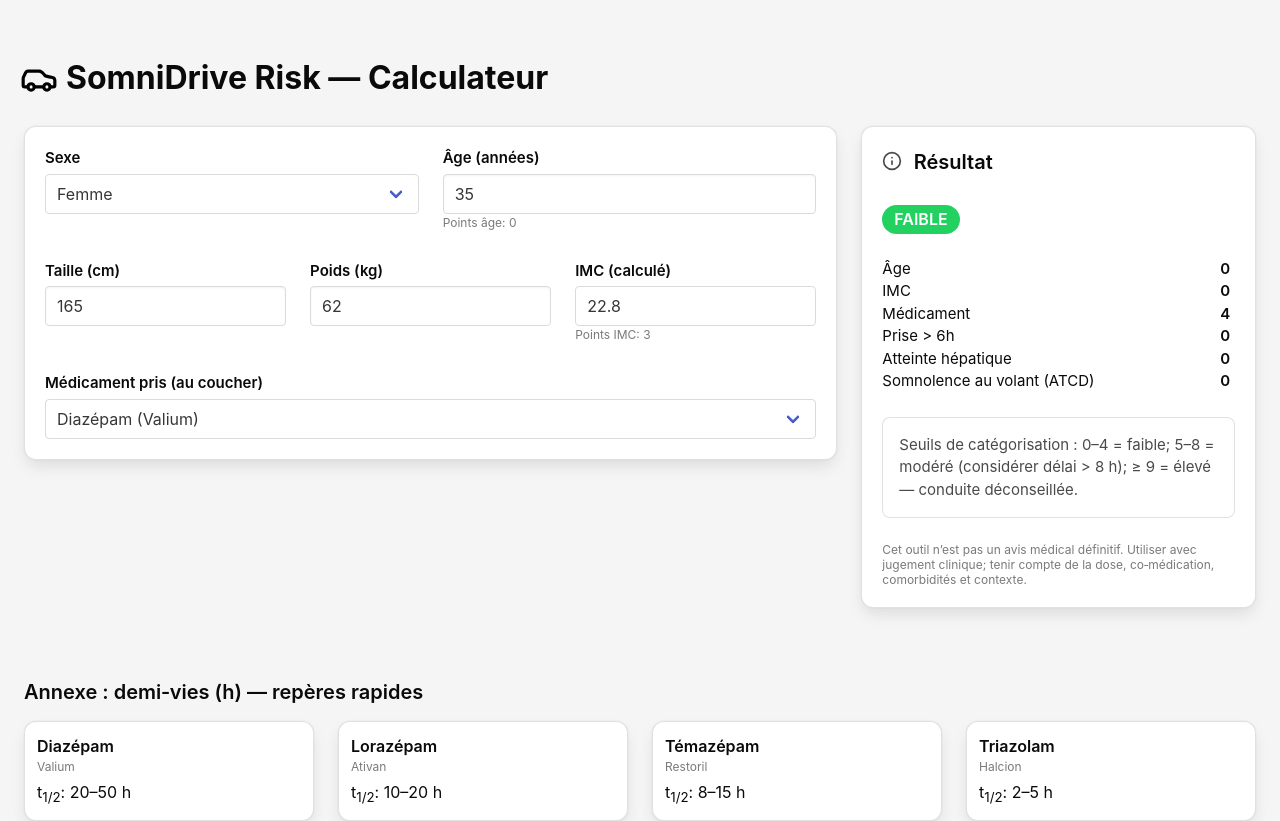
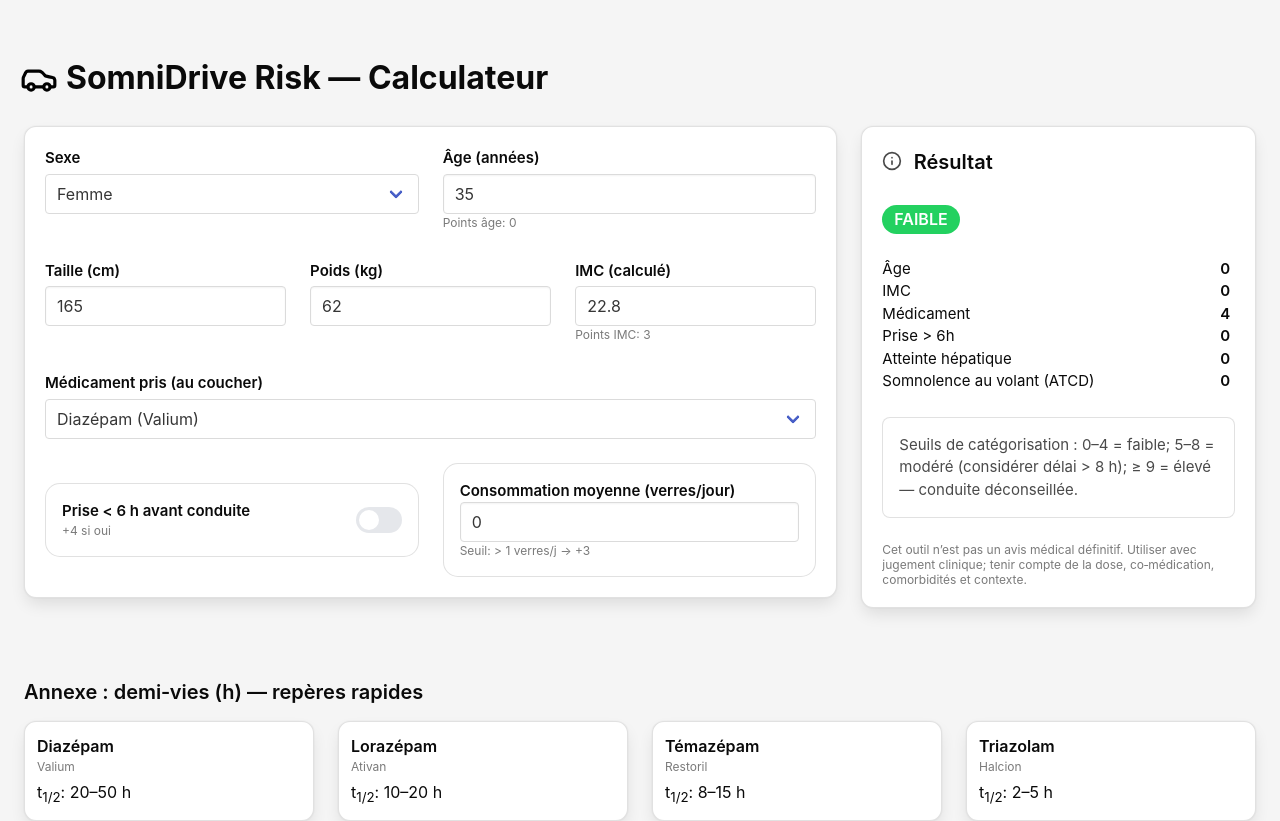
Before and after one commit to samyiss/SomniDrive, a React (Create React App) app: page / in a window 1280 px wide. Shown: the top 821 px of the page. Built offline with nearby package versions, Linux system fonts and the light colour scheme.

Commit message:
main menu part 2 start
TODO: FIX COLUMNS HEIGHT

```diff
--- a/src/App.css
+++ b/src/App.css
@@ -42,6 +42,11 @@
   padding-right: 7rem;
 }
 
+.padding-x-8 {
+  padding: 7rem;
+}
+
+
 .subtle-border {
   border: 1px solid rgba(168, 168, 168, 0.35); /* Bulma grey */
   background: white;
@@ -56,6 +61,12 @@
   padding: 1rem;
 }
 
+.subtle-border-cm {
+  border: 1px solid rgba(168, 168, 168, 0.35); /* Bulma grey */
+  background: white;
+  border-radius: 15px;              /* smooth corners */
+  padding: 1rem;
+}
 
 .result {
   border-radius: 90px;
@@ -118,3 +129,49 @@
   outline: none;
   cursor: pointer;
 }
+
+.switch {
+  position: relative;
+  display: inline-block;
+  width: 46px;
+  height: 26px;
+}
+
+/* Hide default checkbox */
+.switch input {
+  opacity: 0;
+  width: 0;
+  height: 0;
+}
+
+/* Track */
+.slide {
+  position: absolute;
+  cursor: pointer;
+  inset: 0;
+  background-color: #e5e7eb; /* light gray */
+  border-radius: 999px;
+  transition: background-color 0.3s;
+}
+
+/* Knob */
+.slide::before {
+  content: "";
+  position: absolute;
+  height: 20px;
+  width: 20px;
+  left: 3px;
+  top: 3px;
+  background-color: white;
+  border-radius: 50%;
+  transition: transform 0.3s;
+}
+
+/* Checked state */
+.switch input:checked + .slide {
+  background-color: #000000; /* green */
+}
+
+.switch input:checked + .slide::before {
+  transform: translateX(20px);
+}
--- a/src/HomePage.jsx
+++ b/src/HomePage.jsx
@@ -12,11 +12,41 @@ export function HomePage() {
         { color: "#ff1700", result: "ÉLEVÉ" }
     ]
 
+    const [isOn, setIsOn] = useState(false);
+    useEffect(() => {
+        console.log(isOn);
+    }, [isOn]);
     const [getDrop, setDrop] = useState(false);
 
     const options = ["Femme", "Homme"];
     const [open, setOpen] = useState(false);
     const [value, setValue] = useState("Femme");
+
+    const [pointAge, setPointAge] = useState(0);
+    const [pointIMC, setPointIMC] = useState(0);
+    const [pointMedicament, setPointMedicament] = useState(0);
+    const [pointPrise, setPointPrise] = useState(0);
+    const [pointHepatique, setPointHepatique] = useState(0);
+    const [pointSomnolence, setPointSomnolence] = useState(0);
+
+    const [getAge, setAge] = useState(35);
+    const [getHeight, setHeight] = useState(165);
+    const [getWeight, setWeight] = useState(62);
+    const [getIMC, setIMC] = useState(22.8);
+    const [getimcP, setimcP] = useState(0);
+    const [selectedDrug, setSelectedDrug] = useState("");
+
+    const [otherDrug, setOtherDrug] = useState(null);
+
+    const [getDrugIntensity, setDrugIntensity] = useState(4);
+
+
+
+    useEffect(() => {
+        if (getAge < 55) setPointAge(0);
+        else if (getAge < 65) setPointAge(1);
+        else setPointAge(2);
+    }, [getAge]);
 
 
     const otherDrugs = [
@@ -135,16 +165,6 @@ export function HomePage() {
 
 
 
-    const [getAge, setAge] = useState(35);
-    const [getHeight, setHeight] = useState(165);
-    const [getWeight, setWeight] = useState(62);
-    const [getIMC, setIMC] = useState(22.8);
-    const [getimcP, setimcP] = useState(0);
-    const [selectedDrug, setSelectedDrug] = useState("");
-
-    const [otherDrug, setOtherDrug] = useState(null);
-
-    const [getDrugIntensity, setDrugIntensity] = useState(4);
 
 
 
@@ -202,7 +222,7 @@ export function HomePage() {
 
             <div className="columns">
                 <div className="column is-8">
-                    <div className="card subtle-border" style={{ padding: "20px" }}>
+                    <div className="card subtle-border" style={{padding: "20px"}}>
                         <div className="columns is-centered is-mobile is-multiline">
                             <div className="column is-half-desktop is-half-tablet is-full-mobile">
                                 <p className="has-text-black has-text-weight-semibold pb-1" style={{fontSize: "15px"}}>
@@ -225,8 +245,9 @@ export function HomePage() {
                                     Âge (années)
                                 </p>
 
-                                <input className="input" type="number" defaultValue={getAge} min="0" step="1" onChange={(e) => setAge(Number(e.target.value))} />
-                                <p className="has-text-grey is-size-7 mb-1">Points âge: 0</p>
+                                <input className="input" type="number" defaultValue={getAge} min="0" step="1"
+                                       onChange={(e) => setAge(Number(e.target.value))}/>
+                                <p className="has-text-grey is-size-7 mb-1">Points âge: {pointAge}</p>
                             </div>
                         </div>
                         <div className="columns is-centered is-mobile is-multiline">
@@ -235,7 +256,8 @@ export function HomePage() {
                                     Taille (cm)
                                 </p>
 
-                                <input className="input" type="number" defaultValue={getHeight} min="0"  step="1" onChange={(e) => setHeight(Number(e.target.value))}/>
+                                <input className="input" type="number" defaultValue={getHeight} min="0" step="1"
+                                       onChange={(e) => setHeight(Number(e.target.value))}/>
                             </div>
 
                             <div className="column is-full-mobile">
@@ -243,7 +265,8 @@ export function HomePage() {
                                     Poids (kg)
                                 </p>
 
-                                <input className="input" type="number" defaultValue={getWeight} min="0"  step="1" onChange={(e) => setWeight(Number(e.target.value))}/>
+                                <input className="input" type="number" defaultValue={getWeight} min="0" step="1"
+                                       onChange={(e) => setWeight(Number(e.target.value))}/>
                             </div>
 
                             <div className="column is-full-mobile">
@@ -251,7 +274,7 @@ export function HomePage() {
                                     IMC (calculé)
                                 </p>
 
-                                <input className="input" type="number" value={getIMC} readOnly={true} />
+                                <input className="input" type="number" value={getIMC} readOnly={true}/>
                                 <p className="has-text-grey is-size-7 mb-1">Points IMC: {getimcP}</p>
                             </div>
 
@@ -264,13 +287,13 @@ export function HomePage() {
                                 </p>
 
                                 <div className="control is-expanded">
-                                    <div className="select is-fullwidth custom-select">
+                                    <div className="select is-fullwidth custom-select pb-1">
                                         <select value={selectedDrug} onChange={(e) => setSelectedDrug(e.target.value)}>
                                             {
                                                 drugs.map((drug) => (
                                                     <option key={drug.id} value={drug.id}>
                                                         {drug.name}
-                                                        { drug.brand !== "—" && ` (${drug.brand})`}
+                                                        {drug.brand !== "—" && ` (${drug.brand})`}
                                                     </option>
                                                 ))
                                             }
@@ -290,7 +313,8 @@ export function HomePage() {
                             {
                                 otherDrug &&
                                 <div className="column is-full">
-                                    <p className="has-text-black has-text-weight-semibold pb-1" style={{fontSize: "15px"}}>
+                                    <p className="has-text-black has-text-weight-semibold pb-1"
+                                       style={{fontSize: "15px"}}>
                                         Intensité au sein de la classe
                                     </p>
                                     {
@@ -303,10 +327,44 @@ export function HomePage() {
                                             onChange={(e) => setDrugIntensity(e.target.value)}
                                         />
                                     }
-                                    <p className="has-text-grey is-size-7 mb-1">Points médicament: {getDrugIntensity}</p>
+                                    <p className="has-text-grey is-size-7 mb-1">Points
+                                        médicament: {getDrugIntensity}</p>
                                 </div>
                             }
 
+                        </div>
+
+                        <div className="columns is-mobile is-multiline is-vcentered">
+                            <div className="column is-full-mobile">
+                                <div className="subtle-border-cm">
+                                    <div className="columns is-vcentered">
+                                        <div className="column">
+                                            <p className="has-text-black has-text-weight-semibold" style={{fontSize: "15px"}}> Prise &lt; 6 h avant conduite </p>
+                                            <p className="has-text-grey is-size-7">+4 si oui</p>
+                                        </div>
+                                        <div className="column is-narrow">
+                                            <label className="switch">
+                                                <input
+                                                    type="checkbox"
+                                                    checked={isOn}
+                                                    onChange={(e) => setIsOn(e.target.checked)}
+                                                />
+                                                <span className="slide"></span>
+                                            </label>
+                                        </div>
+                                    </div>
+                                </div>
+                            </div>
+
+                            <div className="column is-full-mobile">
+                                <div className="subtle-border-cm ">
+                                    <p className="has-text-black has-text-weight-semibold" style={{fontSize: "15px"}}> Consommation moyenne (verres/jour) </p>
+                                    <input className="input" type="number" defaultValue="0" min="0" step="1"
+                                           onChange={(e) => setWeight(Number(e.target.value))}/>
+
+                                    <p className="has-text-grey is-size-7">Seuil: > 1 verres/j → +3</p>
+                                </div>
+                            </div>
                         </div>
 
                     </div>
@@ -354,22 +412,22 @@ export function HomePage() {
                                     </div>
                                     <div className="column is-1 pr-2">
                                         <p className="has-text-black has-text-weight-semibold" style={{ fontSize: "15px" }}>
-                                            0
+                                            {pointAge} {/* age*/}
                                         </p>
                                         <p className="has-text-black has-text-weight-semibold" style={{ fontSize: "15px" }}>
-                                            0
+                                            0 {/* IMC*/}
                                         </p>
                                         <p className="has-text-black has-text-weight-semibold" style={{ fontSize: "15px" }}>
-                                            {getDrugIntensity}
+                                            {getDrugIntensity} {/* Médicament*/}
                                         </p>
                                         <p className="has-text-black has-text-weight-semibold" style={{ fontSize: "15px" }}>
-                                            0
+                                            0 {/* Prise > 6h*/}
                                         </p>
                                         <p className="has-text-black has-text-weight-semibold" style={{ fontSize: "15px" }}>
-                                            0
+                                            0 {/* Atteinte hépatique*/}
                                         </p>
                                         <p className="has-text-black has-text-weight-semibold" style={{ fontSize: "15px" }}>
-                                            0
+                                            0 {/* Somnolence au volant (ATCD)*/}
                                         </p>
 
                                     </div>
```
Lines whose indentation alone changed are shown as unchanged.
